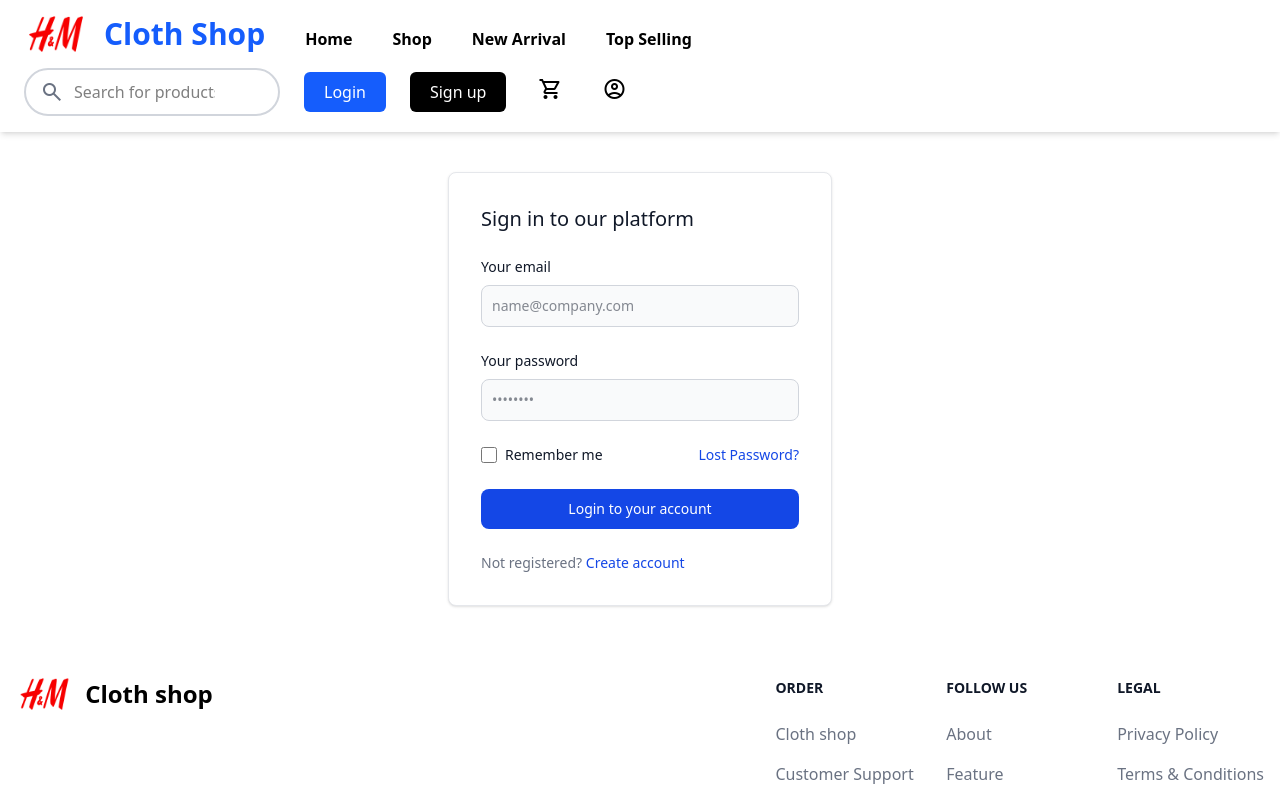
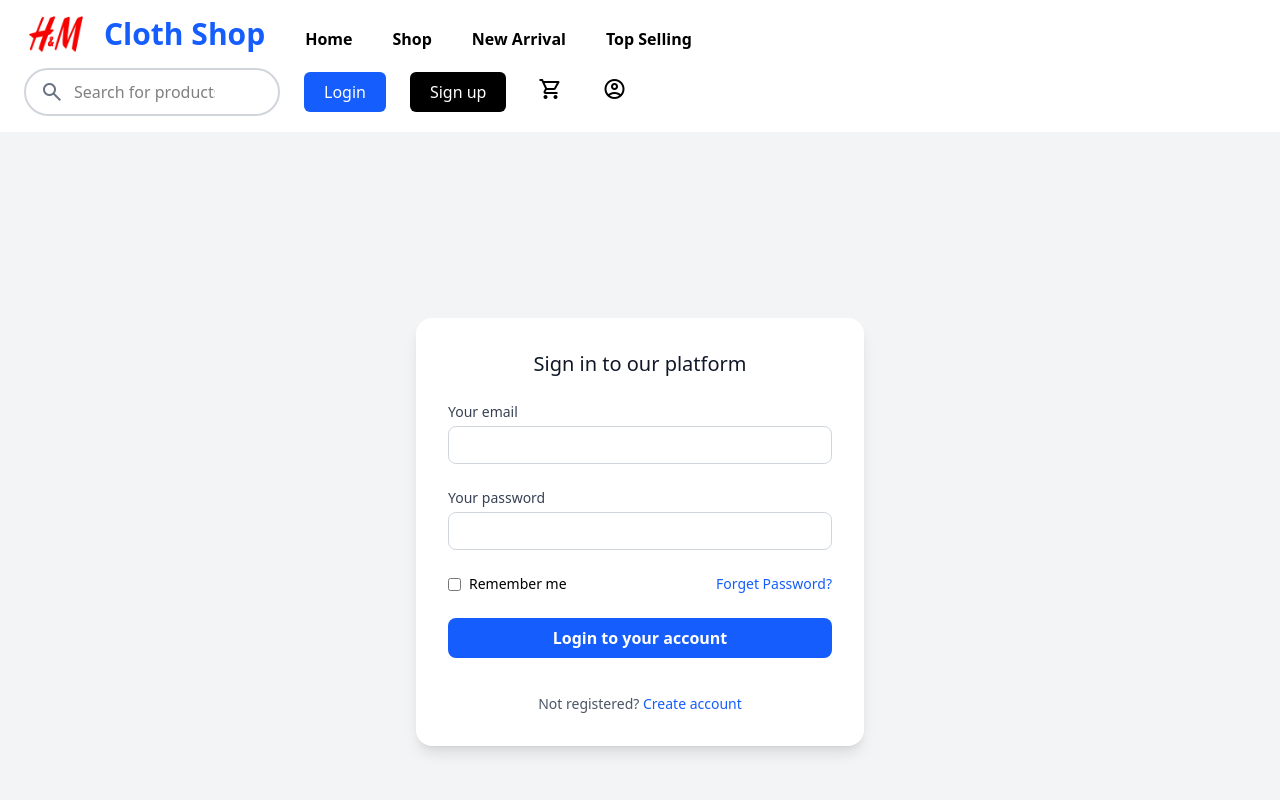
Before and after one commit to cloud-Ecommerse/front-end, a React (Vite) app: page /signin in a window 1280 px wide. Shown: the top 800 px of the page. Built offline with nearby package versions, Linux system fonts and the light colour scheme.

Commit message:
change imag path

```diff
--- a/index.html
+++ b/index.html
@@ -2,9 +2,9 @@
 <html lang="en">
   <head>
     <meta charset="UTF-8" />
-    <link rel="icon" type="image/svg+xml" href="/vite.svg" />
+    <link rel="icon" type="image/png" href="/src/assets/logo.png" />
     <meta name="viewport" content="width=device-width, initial-scale=1.0" />
-    <title>Vite + React</title>
+    <title>E-commerce</title>
     <link href="https://fonts.googleapis.com/css2?family=Material+Symbols+Outlined" rel="stylesheet" />
 
   </head>
--- a/package.json
+++ b/package.json
@@ -28,6 +28,8 @@
     "eslint-plugin-react-hooks": "^5.1.0",
     "eslint-plugin-react-refresh": "^0.4.19",
     "globals": "^15.15.0",
-    "vite": "^6.2.0"
+    "vite": "^6.2.0",
+    "proxy": "http://localhost:1337"
+
   }
 }
--- a/src/authentication/log-in.jsx
+++ b/src/authentication/log-in.jsx
@@ -1,43 +1,94 @@
-import React from "react";
+import React, { useState } from "react";
 import { NavLink } from "react-router-dom";
+import axios from "axios";
+import { useNavigate } from "react-router-dom";
+function SignIn() {
+  const [formData, setFormData] = useState({
+    email: "",
+    password: ""
+  });
 
-function SignIn() {
+  const navigate = useNavigate();
+
+  const handleChange = (e) => {
+    setFormData((prev) => ({
+      ...prev,
+      [e.target.name]: e.target.value
+    }));
+  };
+
+  const handleSubmit = async (e) => {
+    e.preventDefault();
+
+    try {
+      const res = await axios.post("http://localhost:3000/auth/login", formData);
+      console.log("Login success:", res.data);
+      navigate("/home");
+
+      // Store token in localStorage or context
+      localStorage.setItem("token", res.data.token);
+
+      alert("Login successful!");
+      // redirect to dashboard or home
+    } catch (err) {
+      console.error("Login error:", err.response?.data || err.message);
+      alert("Login failed!");
+    }
+  };
+
   return (
-   <div className="justify-items-center m-10">
-    <div className="w-full max-w-sm p-4 bg-white border border-gray-200 rounded-lg shadow-sm sm:p-6 md:p-8 dark:bg-gray-800 dark:border-gray-700">
-      <form className="space-y-6" action="#">
-        <h5 className="text-xl font-medium text-gray-900 dark:text-white">Sign in to our platform</h5>
+    <div className="min-h-screen flex items-center justify-center bg-gray-100 px-4">
+      <div className="w-full max-w-md bg-white rounded-2xl shadow-lg p-8">
+        <form className="space-y-6" onSubmit={handleSubmit}>
+          <h5 className="text-xl font-medium text-gray-900 text-center">Sign in to our platform</h5>
+
           <div>
-          <label htmlFor="email" className="block mb-2 text-sm font-medium text-gray-900 dark:text-white">
-            Your email
-          </label>
-          <input type="email" name="email" id="email" className="bg-gray-50 border border-gray-300 text-gray-900 text-sm rounded-lg focus:ring-blue-500 focus:border-blue-500 block w-full p-2.5 dark:bg-gray-600 dark:border-gray-500 dark:placeholder-gray-400 dark:text-white" placeholder="name@company.com" required />
+            <label className="block text-sm font-medium text-gray-700 mb-1">Your email</label>
+            <input
+              type="email"
+              name="email"
+              value={formData.email}
+              onChange={handleChange}
+              className="w-full border border-gray-300 rounded-lg px-4 py-2 text-sm focus:outline-none focus:ring-2 focus:ring-blue-500"
+              required
+            />
           </div>
+
           <div>
-          <label htmlFor="password" className="block mb-2 text-sm font-medium text-gray-900 dark:text-white">
-            Your password
-          </label>
-          <input type="password" name="password" id="password" placeholder="••••••••" className="bg-gray-50 border border-gray-300 text-gray-900 text-sm rounded-lg focus:ring-blue-500 focus:border-blue-500 block w-full p-2.5 dark:bg-gray-600 dark:border-gray-500 dark:placeholder-gray-400 dark:text-white" required />
+            <label className="block text-sm font-medium text-gray-700 mb-1">Your password</label>
+            <input
+              type="password"
+              name="password"
+              value={formData.password}
+              onChange={handleChange}
+              className="w-full border border-gray-300 rounded-lg px-4 py-2 text-sm focus:outline-none focus:ring-2 focus:ring-blue-500"
+              required
+            />
           </div>
-        <div className="flex items-start">
-          <div className="flex items-start">
-            <div className="flex items-center h-5">
-              <input id="remember" type="checkbox" className="w-4 h-4 border border-gray-300 rounded-sm bg-gray-50 focus:ring-3 focus:ring-blue-300 dark:bg-gray-700 dark:border-gray-600 dark:focus:ring-blue-600 dark:ring-offset-gray-800 dark:focus:ring-offset-gray-800" />
-            </div>
-            <label htmlFor="remember" className="ms-2 text-sm font-medium text-gray-900 dark:text-gray-300">
+
+          <div className="flex items-center justify-between text-sm">
+            <label className="flex items-center gap-2">
+              <input type="checkbox" className="accent-blue-600" />
               Remember me
             </label>
-          </div>
-          <NavLink to="/forgot-password" className="ms-auto text-sm text-blue-700 hover:underline dark:text-blue-500">
-            Lost Password?
+            <NavLink to="/forgot-password" className="text-blue-600 hover:underline">
+              Forget Password?
             </NavLink>
           </div>
-        <button type="submit" className="w-full text-white bg-blue-700 hover:bg-blue-800 focus:ring-4 focus:outline-none focus:ring-blue-300 font-medium rounded-lg text-sm px-5 py-2.5 text-center dark:bg-blue-600 dark:hover:bg-blue-700 dark:focus:ring-blue-800">
+
+          <button
+            type="submit"
+            className="w-full bg-blue-600 hover:bg-blue-700 text-white font-semibold py-2 px-4 rounded-lg transition duration-300"
+          >
             Login to your account
           </button>
-        <div className="text-sm font-medium text-gray-500 dark:text-gray-300">
-          Not registered? <NavLink to="/signup" className="text-blue-700 hover:underline dark:text-blue-500">Create account</NavLink>
-        </div>
+
+          <p className="text-center text-sm text-gray-600 mt-3">
+            Not registered?{" "}
+            <NavLink to="/signup" className="text-blue-600 hover:underline">
+              Create account
+            </NavLink>
+          </p>
         </form>
       </div>
     </div>
--- a/src/authentication/sign-up.jsx
+++ b/src/authentication/sign-up.jsx
@@ -1,40 +1,120 @@
-import React from "react";
+import React, { useState } from "react";
+import axios from "axios";
+import { useNavigate } from "react-router-dom";
 
 function SignUp() {
+  const [formData, setFormData] = useState({
+    userName: "",
+    email: "",
+    password: ""
+  });
+
+  const navigate = useNavigate();
+
+  const handleChange = (e) => {
+    setFormData((prev) => ({
+      ...prev,
+      [e.target.name]: e.target.value
+    }));
+  };
+
+  const handleSubmit = async (e) => {
+    e.preventDefault();
+
+    try {
+      const res = await axios.post("http://localhost:3000/auth/register", formData);
+      console.log("Registration success:", res.data);
+      alert("Registration successful!");
+      navigate("/signin"); // Redirect to login page after signup
+    } catch (err) {
+      console.error("Registration error:", err.response?.data || err.message);
+      alert(err.response?.data?.message || "Registration failed!");
+    }
+  };
+
+
+
   return (
-   <div className="justify-items-center m-10">
-    <div className="w-full max-w-sm p-4 bg-white border border-gray-200 rounded-lg shadow-sm sm:p-6 md:p-8 dark:bg-gray-800 dark:border-gray-700">
-      <form className="space-y-6" action="#">
-        <h5 className="text-xl font-medium text-gray-900 dark:text-white">Create account to our platform</h5>
+    <div className="min-h-screen flex items-center justify-center bg-gray-100 px-4">
+      <div className="w-full max-w-md bg-white rounded-2xl shadow-lg p-8">
+        <h2 className="text-2xl font-bold text-gray-800 mb-6 text-center">
+          Create Your Account
+        </h2>
+
+        <form onSubmit={handleSubmit} className="space-y-5">
           <div>
-          <label htmlFor="text" className="block mb-2 text-sm font-medium text-gray-900 dark:text-white">
-            Full name
+            <label className="block text-sm font-medium text-gray-700 mb-1">
+              Full Name
             </label>
-          <input type="text" name="text" id="text" className="bg-gray-50 border border-gray-300 text-gray-900 text-sm rounded-lg focus:ring-blue-500 focus:border-blue-500 block w-full p-2.5 dark:bg-gray-600 dark:border-gray-500 dark:placeholder-gray-400 dark:text-white" placeholder="name" required />
-        </div>
-        <div>
-          <label htmlFor="email" className="block mb-2 text-sm font-medium text-gray-900 dark:text-white">
-            Your email
-          </label>
-          <input type="email" name="email" id="email" className="bg-gray-50 border border-gray-300 text-gray-900 text-sm rounded-lg focus:ring-blue-500 focus:border-blue-500 block w-full p-2.5 dark:bg-gray-600 dark:border-gray-500 dark:placeholder-gray-400 dark:text-white" placeholder="name@company.com" required />
-        </div>
-        <div>
-          <label htmlFor="password" className="block mb-2 text-sm font-medium text-gray-900 dark:text-white">
-            Your password
-          </label>
-          <input type="password" name="password" id="password" placeholder="••••••••" className="bg-gray-50 border border-gray-300 text-gray-900 text-sm rounded-lg focus:ring-blue-500 focus:border-blue-500 block w-full p-2.5 dark:bg-gray-600 dark:border-gray-500 dark:placeholder-gray-400 dark:text-white" required />
-        </div>
-        <div>
-          <label htmlFor="password" className="block mb-2 text-sm font-medium text-gray-900 dark:text-white">
-            Confirm password
-          </label>
-          <input type="password" name="password" id="password" placeholder="••••••••" className="bg-gray-50 border border-gray-300 text-gray-900 text-sm rounded-lg focus:ring-blue-500 focus:border-blue-500 block w-full p-2.5 dark:bg-gray-600 dark:border-gray-500 dark:placeholder-gray-400 dark:text-white" required />
+            <input
+              type="text"
+              name="userName"
+              value={formData.userName}
+              onChange={handleChange}
+              className="w-full border border-gray-300 rounded-lg px-4 py-2 text-sm focus:outline-none focus:ring-2 focus:ring-blue-500"
+              placeholder="John Doe"
+              required
+            />
           </div>
 
-        <button type="submit" className="w-full text-white bg-blue-700 hover:bg-blue-800 focus:ring-4 focus:outline-none focus:ring-blue-300 font-medium rounded-lg text-sm px-5 py-2.5 text-center dark:bg-blue-600 dark:hover:bg-blue-700 dark:focus:ring-blue-800">
-          Create account
+          <div>
+            <label className="block text-sm font-medium text-gray-700 mb-1">
+              Email Address
+            </label>
+            <input
+              type="email"
+              name="email"
+              value={formData.email}
+              onChange={handleChange}
+              className="w-full border border-gray-300 rounded-lg px-4 py-2 text-sm focus:outline-none focus:ring-2 focus:ring-blue-500"
+              placeholder="example@email.com"
+              required
+            />
+          </div>
+
+          <div>
+            <label className="block text-sm font-medium text-gray-700 mb-1">
+              Password
+            </label>
+            <input
+              type="password"
+              name="password"
+              value={formData.password}
+              onChange={handleChange}
+              className="w-full border border-gray-300 rounded-lg px-4 py-2 text-sm focus:outline-none focus:ring-2 focus:ring-blue-500"
+              placeholder="••••••••"
+              required
+            />
+          </div>
+
+          <div>
+            <label className="block text-sm font-medium text-gray-700 mb-1">
+              Confirm Password
+            </label>
+            <input
+              type="password"
+              name="confirmPassword"
+              value={formData.confirmPassword}
+              onChange={handleChange}
+              className="w-full border border-gray-300 rounded-lg px-4 py-2 text-sm focus:outline-none focus:ring-2 focus:ring-blue-500"
+              placeholder="••••••••"
+              required
+            />
+          </div>
+
+          <button
+            type="submit"
+            className="w-full bg-blue-600 hover:bg-blue-700 text-white font-semibold py-2 px-4 rounded-lg transition duration-300"
+          >
+            Sign Up
           </button>
 
+          <p className="text-center text-sm text-gray-600 mt-3">
+            Already have an account?{" "}
+            <a href="/login" className="text-blue-600 hover:underline">
+              Log in
+            </a>
+          </p>
         </form>
       </div>
     </div>
```
Also changed, not shown: src/App.jsx (+26 -16 lines), src/components/header.jsx (+5 -2 lines), src/components/home.jsx (+6 -4 lines), src/product-management/product-detail.jsx (added, +109 -0 lines), src/product-management/product.jsx (added, +45 -0 lines), src/product-management/top-selling.jsx (+20 -16 lines). Lines whose indentation alone changed are shown as unchanged.
